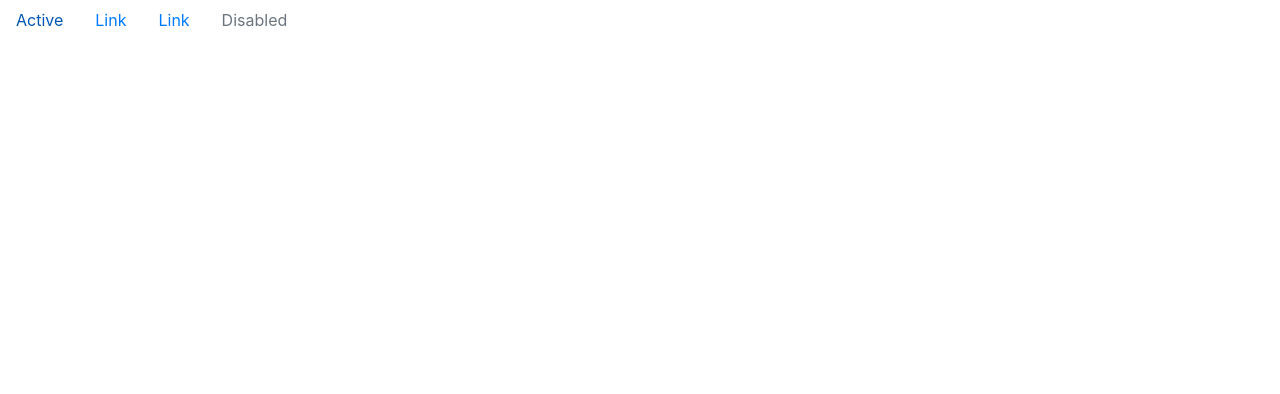
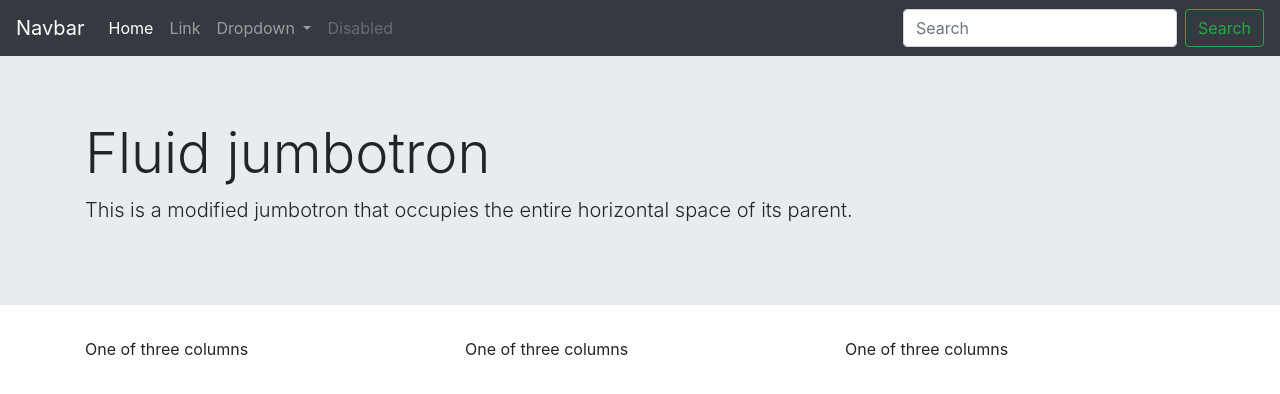
Before and after one commit to NaeliSilva/Angular, an Angular app: page / in a window 1280 px wide. Shown: the top 394 px of the page. Built offline with nearby package versions, Linux system fonts and the light colour scheme.

Commit message:
layout structed

```diff
--- a/src/app/app.component.html
+++ b/src/app/app.component.html
@@ -1,14 +1,54 @@
-<ul class="nav">
-  <li class="nav-item">
-    <a class="nav-link active" href="#">Active</a>
+<nav class="navbar navbar-expand-lg navbar-dark bg-dark">
+  <a class="navbar-brand" href="#">Navbar</a>
+  <button class="navbar-toggler" type="button" data-toggle="collapse" data-target="#navbarSupportedContent" aria-controls="navbarSupportedContent" aria-expanded="false" aria-label="Toggle navigation">
+    <span class="navbar-toggler-icon"></span>
+  </button>
+
+  <div class="collapse navbar-collapse" id="navbarSupportedContent">
+    <ul class="navbar-nav mr-auto">
+      <li class="nav-item active">
+        <a class="nav-link" href="#">Home <span class="sr-only">(current)</span></a>
       </li>
       <li class="nav-item">
         <a class="nav-link" href="#">Link</a>
       </li>
-  <li class="nav-item">
-    <a class="nav-link" href="#">Link</a>
+      <li class="nav-item dropdown">
+        <a class="nav-link dropdown-toggle" href="#" id="navbarDropdown" role="button" data-toggle="dropdown" aria-haspopup="true" aria-expanded="false">
+          Dropdown
+        </a>
+        <div class="dropdown-menu" aria-labelledby="navbarDropdown">
+          <a class="dropdown-item" href="#">Action</a>
+          <a class="dropdown-item" href="#">Another action</a>
+          <div class="dropdown-divider"></div>
+          <a class="dropdown-item" href="#">Something else here</a>
+        </div>
       </li>
       <li class="nav-item">
         <a class="nav-link disabled" href="#" tabindex="-1" aria-disabled="true">Disabled</a>
       </li>
     </ul>
+    <form class="form-inline my-2 my-lg-0">
+      <input class="form-control mr-sm-2" type="search" placeholder="Search" aria-label="Search">
+      <button class="btn btn-outline-success my-2 my-sm-0" type="submit">Search</button>
+    </form>
+  </div>
+</nav>
+<div class="jumbotron jumbotron-fluid">
+  <div class="container">
+    <h1 class="display-4">Fluid jumbotron</h1>
+    <p class="lead">This is a modified jumbotron that occupies the entire horizontal space of its parent.</p>
+  </div>
+</div>
+<div class="container">
+  <div class="row">
+    <div class="col-sm">
+      One of three columns
+    </div>
+    <div class="col-sm">
+      One of three columns
+    </div>
+    <div class="col-sm">
+      One of three columns
+    </div>
+  </div>
+</div>
```
Lines whose indentation alone changed are shown as unchanged.
